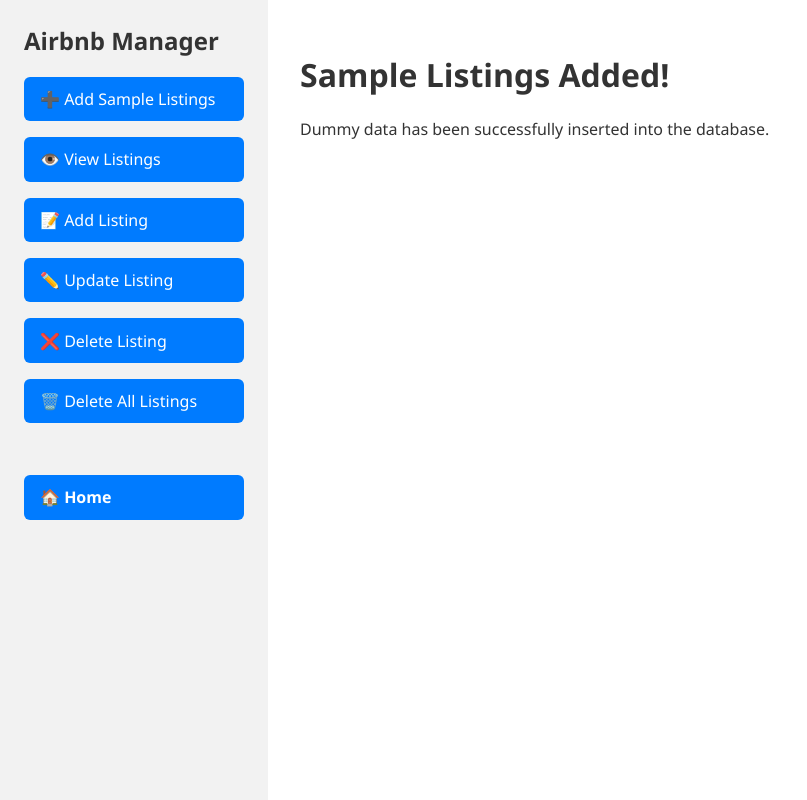
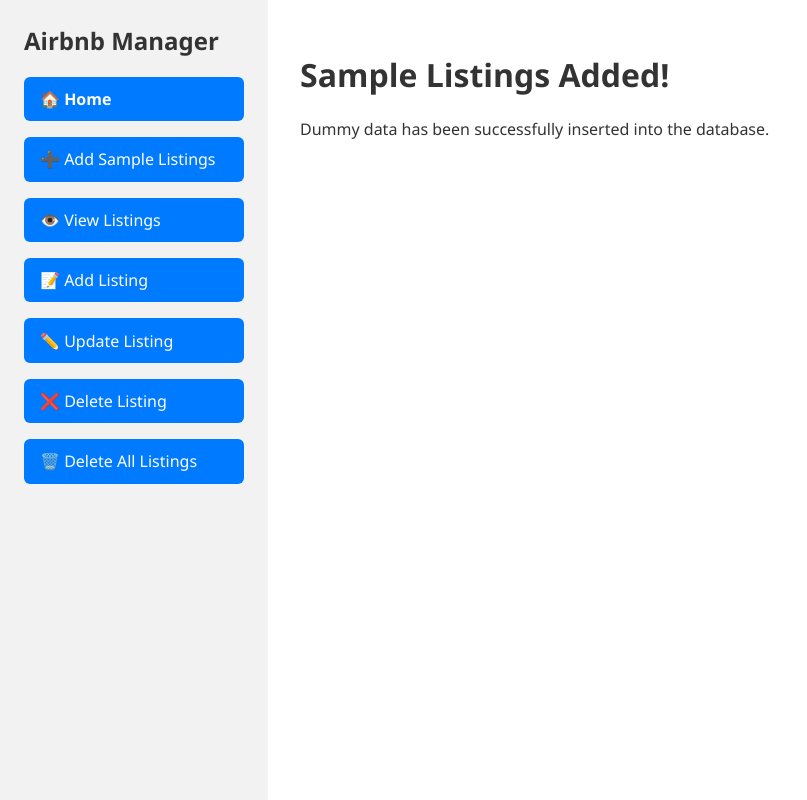
Before and after one commit to hbmahida/CS-348-Group-Project-S25, a Flask app: page /add-sample in a window 1280 px wide. Shown: the whole page, without its empty margins (0-807 px from the left). Run offline with Flask 3, Linux system fonts and the light colour scheme; some libraries are stand-ins or nearby versions.

Commit message:
fixing home button tile in sidebar

```diff
--- a/templates/base.html
+++ b/templates/base.html
@@ -9,15 +9,13 @@
     <div class="container">
         <aside class="sidebar">
             <h2>Airbnb Manager</h2>
+            <a href="{{ url_for('home') }}" style="color: #ffffff; font-weight: bold;">🏠 Home</a>
             <a href="{{ url_for('add_sample') }}">➕ Add Sample Listings</a>
             <a href="{{ url_for('view_listings') }}">👁️ View Listings</a>
             <a href="{{ url_for('add_listing') }}">📝 Add Listing</a>
             <a href="{{ url_for('update_listing') }}">✏️ Update Listing</a>
             <a href="{{ url_for('delete_listing') }}">❌ Delete Listing</a>
             <a href="{{ url_for('delete_all') }}">🗑️ Delete All Listings</a>
-            <div style="margin-top: auto; padding-top: 20px;">
-                <a href="{{ url_for('home') }}" style="color: #ffffff; font-weight: bold;">🏠 Home</a>
-            </div>
         </aside>
 
         <main class="main-content">
```
